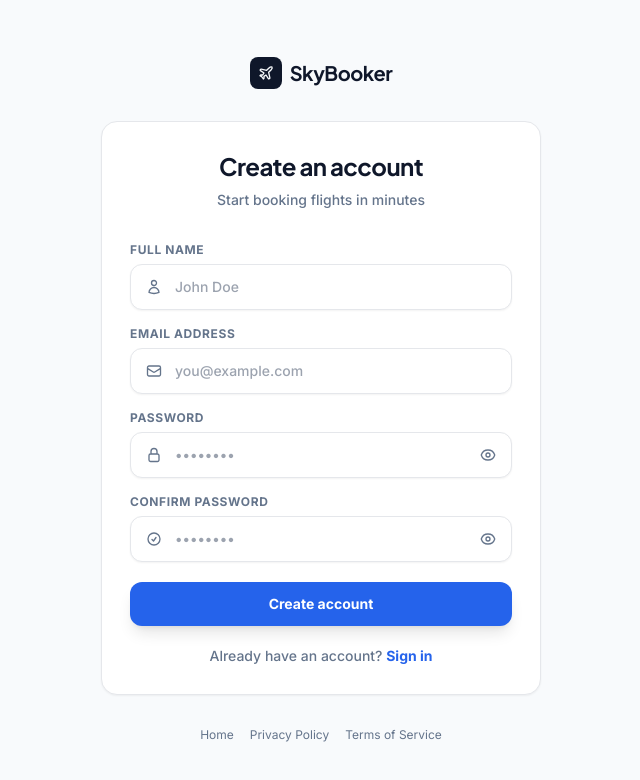
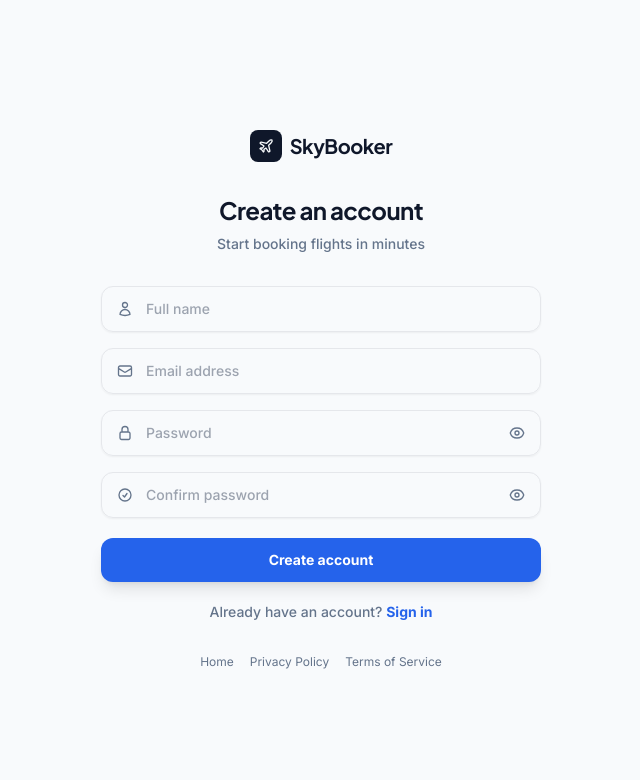
Before and after one commit to pran-ekaiva006/flight-management-app, a Next.js app: page /signup in a window 1280 px wide. Shown: the top 780 px of the page, without its empty margins (319-959 px from the left). Built offline with nearby package versions, Linux system fonts and the light colour scheme.

Commit message:
UI: Update dark mode colors and remove auth form card wrappers

```diff
--- a/src/app/(auth)/layout.tsx
+++ b/src/app/(auth)/layout.tsx
@@ -22,8 +22,8 @@ export default function AuthLayout({
           </Link>
         </div>
 
-        {/* Minimalist Card for Form */}
-        <div className="rounded-2xl border border-border/60 bg-surface shadow-sm p-6 sm:p-7">
+        {/* Minimalist Container for Form (No card background) */}
+        <div className="w-full">
           {children}
         </div>
 
--- a/src/app/globals.css
+++ b/src/app/globals.css
@@ -18,9 +18,9 @@
   }
 
   .dark {
-    --background: #020617;
-    --surface: #0F172A;
-    --card: #111827;
+    --background: #0F172A; /* slate-900 */
+    --surface: #1E293B; /* slate-800 */
+    --card: #1E293B;
     --primary: #3B82F6;
     --secondary: #38BDF8;
     --accent: #38BDF8;
--- a/src/features/auth/components/login-form.tsx
+++ b/src/features/auth/components/login-form.tsx
@@ -180,13 +180,6 @@ export function LoginForm() {
       </div>
 
       {/* Email */}
-      <div className="space-y-1.5">
-        <label
-          htmlFor="login-email"
-          className="block text-xs font-bold uppercase tracking-wider text-muted"
-        >
-          Email
-        </label>
       <div className="relative">
         <div className="pointer-events-none absolute inset-y-0 left-0 flex items-center pl-4">
           <svg
@@ -210,22 +203,14 @@ export function LoginForm() {
           autoComplete="email"
           required
           aria-invalid={state?.error ? 'true' : undefined}
-            placeholder="you@example.com"
-            className="w-full rounded-xl border border-border/60 bg-surface py-3 pl-11 pr-4 text-sm font-medium
+          placeholder="Email"
+          className="w-full rounded-xl border border-border/60 bg-transparent py-3 pl-11 pr-4 text-sm font-medium
                      text-text shadow-sm transition-all placeholder:text-muted/60
                      focus:border-primary focus:outline-none focus:ring-2 focus:ring-primary/20"
         />
       </div>
-      </div>
 
       {/* Password */}
-      <div className="space-y-1.5">
-        <label
-          htmlFor="login-password"
-          className="block text-xs font-bold uppercase tracking-wider text-muted"
-        >
-          Password
-        </label>
       <div className="relative">
         <div className="pointer-events-none absolute inset-y-0 left-0 flex items-center pl-4">
           <svg
@@ -249,8 +234,8 @@ export function LoginForm() {
           autoComplete="current-password"
           required
           aria-invalid={state?.error ? 'true' : undefined}
-            placeholder="••••••••"
-            className="w-full rounded-xl border border-border/60 bg-surface py-3 pl-11 pr-11 text-sm font-medium
+          placeholder="Password"
+          className="w-full rounded-xl border border-border/60 bg-transparent py-3 pl-11 pr-11 text-sm font-medium
                      text-text shadow-sm transition-all placeholder:text-muted/60
                      focus:border-primary focus:outline-none focus:ring-2 focus:ring-primary/20"
         />
@@ -263,7 +248,6 @@ export function LoginForm() {
         >
           <EyeIcon open={showPassword} />
         </button>
-        </div>
       </div>
 
       {/* Primary submit */}
@@ -307,9 +291,9 @@ export function LoginForm() {
             // redirect() throws NEXT_REDIRECT — this is expected
           }
         }}
-        className="flex w-full items-center justify-center gap-3 rounded-xl border border-border/60 bg-surface px-4 py-3
-                   text-sm font-bold text-text transition-all hover:bg-surface/80 hover:border-border hover:shadow-sm
-                   focus:outline-none focus:ring-2 focus:ring-border focus:ring-offset-2 focus:ring-offset-card"
+        className="flex w-full items-center justify-center gap-3 rounded-xl border border-border/60 bg-surface/50 px-4 py-3
+                   text-sm font-bold text-text transition-all hover:bg-surface hover:border-border hover:shadow-sm
+                   focus:outline-none focus:ring-2 focus:ring-border focus:ring-offset-2 focus:ring-offset-background"
       >
         <GoogleLogo />
         Continue with Google
--- a/src/features/auth/components/signup-form.tsx
+++ b/src/features/auth/components/signup-form.tsx
@@ -108,13 +108,6 @@ export function SignupForm() {
       )}
 
       {/* Full Name */}
-      <div className="space-y-1.5">
-        <label
-          htmlFor="signup-name"
-          className="block text-xs font-bold uppercase tracking-wider text-muted"
-        >
-          Full name
-        </label>
       <div className="relative">
         <div className="pointer-events-none absolute inset-y-0 left-0 flex items-center pl-4">
           <svg
@@ -133,22 +126,14 @@ export function SignupForm() {
           type="text"
           autoComplete="name"
           required
-            placeholder="John Doe"
-            className="w-full rounded-xl border border-border/60 bg-surface py-3 pl-11 pr-4 text-sm font-medium
+          placeholder="Full name"
+          className="w-full rounded-xl border border-border/60 bg-transparent py-3 pl-11 pr-4 text-sm font-medium
                      text-text shadow-sm transition-all placeholder:text-muted/60
                      focus:border-primary focus:outline-none focus:ring-2 focus:ring-primary/20"
         />
       </div>
-      </div>
 
       {/* Email */}
-      <div className="space-y-1.5">
-        <label
-          htmlFor="signup-email"
-          className="block text-xs font-bold uppercase tracking-wider text-muted"
-        >
-          Email address
-        </label>
       <div className="relative">
         <div className="pointer-events-none absolute inset-y-0 left-0 flex items-center pl-4">
           <svg
@@ -171,22 +156,14 @@ export function SignupForm() {
           type="email"
           autoComplete="email"
           required
-            placeholder="you@example.com"
-            className="w-full rounded-xl border border-border/60 bg-surface py-3 pl-11 pr-4 text-sm font-medium
+          placeholder="Email address"
+          className="w-full rounded-xl border border-border/60 bg-transparent py-3 pl-11 pr-4 text-sm font-medium
                      text-text shadow-sm transition-all placeholder:text-muted/60
                      focus:border-primary focus:outline-none focus:ring-2 focus:ring-primary/20"
         />
       </div>
-      </div>
 
       {/* Password */}
-      <div className="space-y-1.5">
-        <label
-          htmlFor="signup-password"
-          className="block text-xs font-bold uppercase tracking-wider text-muted"
-        >
-          Password
-        </label>
       <div className="relative">
         <div className="pointer-events-none absolute inset-y-0 left-0 flex items-center pl-4">
           <svg
@@ -209,8 +186,8 @@ export function SignupForm() {
           type={showPassword ? 'text' : 'password'}
           autoComplete="new-password"
           required
-            placeholder="••••••••"
-            className="w-full rounded-xl border border-border/60 bg-surface py-3 pl-11 pr-11 text-sm font-medium
+          placeholder="Password"
+          className="w-full rounded-xl border border-border/60 bg-transparent py-3 pl-11 pr-11 text-sm font-medium
                      text-text shadow-sm transition-all placeholder:text-muted/60
                      focus:border-primary focus:outline-none focus:ring-2 focus:ring-primary/20"
         />
@@ -224,16 +201,8 @@ export function SignupForm() {
           <EyeIcon open={showPassword} />
         </button>
       </div>
-      </div>
 
       {/* Confirm Password */}
-      <div className="space-y-1.5">
-        <label
-          htmlFor="signup-confirm"
-          className="block text-xs font-bold uppercase tracking-wider text-muted"
-        >
-          Confirm password
-        </label>
       <div className="relative">
         <div className="pointer-events-none absolute inset-y-0 left-0 flex items-center pl-4">
           <svg
@@ -252,8 +221,8 @@ export function SignupForm() {
           type={showConfirm ? 'text' : 'password'}
           autoComplete="new-password"
           required
-            placeholder="••••••••"
-            className="w-full rounded-xl border border-border/60 bg-surface py-3 pl-11 pr-11 text-sm font-medium
+          placeholder="Confirm password"
+          className="w-full rounded-xl border border-border/60 bg-transparent py-3 pl-11 pr-11 text-sm font-medium
                      text-text shadow-sm transition-all placeholder:text-muted/60
                      focus:border-primary focus:outline-none focus:ring-2 focus:ring-primary/20"
         />
@@ -266,7 +235,6 @@ export function SignupForm() {
         >
           <EyeIcon open={showConfirm} />
         </button>
-        </div>
       </div>
 
       {/* Submit */}
```
Lines whose indentation alone changed are shown as unchanged.
